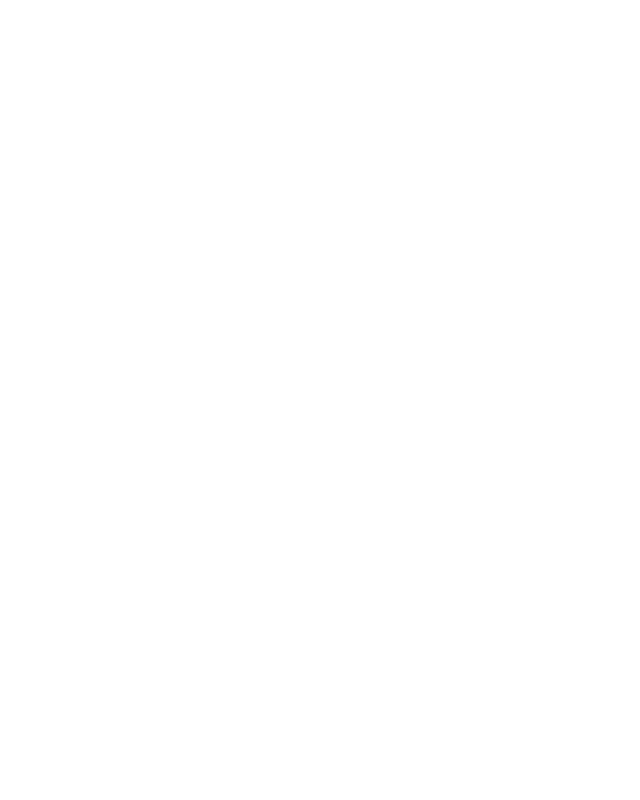
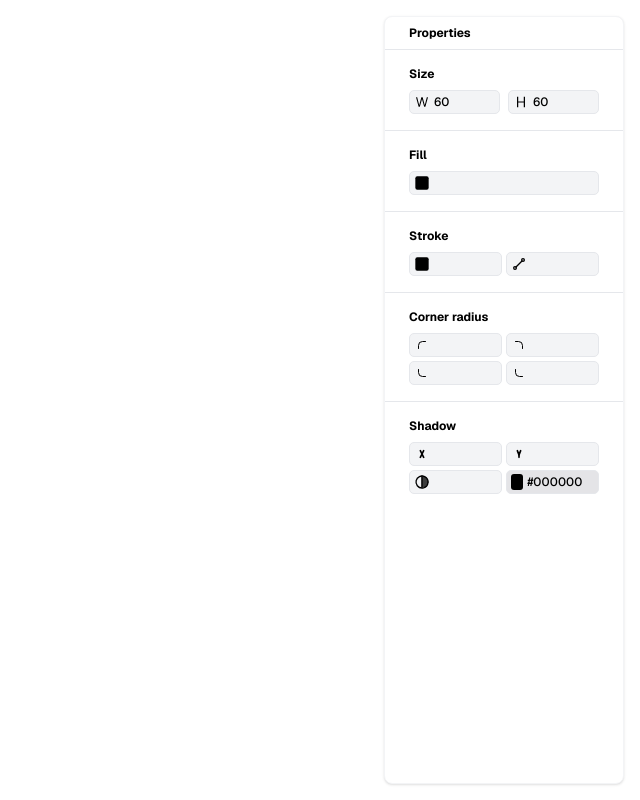
Before and after one commit to Carter2307/Experiments, a Next.js app: page /object-inspector in a window 1280 px wide. Shown: the whole page, without its empty margins (640-1280 px from the left). Built offline with nearby package versions, Linux system fonts and the light colour scheme.

Commit message:
fix compiling

```diff
--- a/src/app/(content)/object-inspector/components/Canva/Canva.tsx
+++ b/src/app/(content)/object-inspector/components/Canva/Canva.tsx
@@ -1,4 +1,4 @@
-"use client"
+"use client";
 
 import React from "react";
 
@@ -13,8 +13,8 @@
 
 const Canva = (props: CanvaI) => {
   const { children, zoom: inititalZoom = 1, ...rest } = props;
-    const [zoom, setZoom] = React.useState(inititalZoom);
-    const pixels =  window.innerWidth
+  const [zoom, setZoom] = React.useState(inititalZoom);
+  const pixels =  0;
 
   const style = {
     height: `100%`,
@@ -43,11 +43,7 @@
 
   return (
     <div className="h-full w-full bg-white">
-      <svg
-        className=""
-        {...rest}
-        viewBox={`0 0 ${pixels} ${pixels}`}
-      >
+      <svg className="" {...rest} viewBox={`0 0 ${pixels} ${pixels}`}>
         <g>
           <defs>
             <pattern
--- a/src/app/(content)/object-inspector/components/Shapes/Shape.tsx
+++ b/src/app/(content)/object-inspector/components/Shapes/Shape.tsx
@@ -3,13 +3,13 @@
 import React from "react";
 import { ShapeProps, ShapeKind } from "../../types";
 import Element, { ElementType } from "../core/Elements";
-import { AppContext } from "../../page";
+import { AppContext } from "../../context";
 
 const Shape = (props: ShapeProps) => {
   const defaultProperties: ShapeProps = {
     id: 0,
     type: ShapeKind.Square,
-    layout: { w: 48, h: 48 },
+    size: { w: 48, h: 48 },
     position: { x: 48, y: 48 },
     fill: "#e5e5e5",
     radius: {
--- /dev/null
+++ b/src/app/(content)/object-inspector/context.tsx
@@ -0,0 +1,19 @@
+"use client";
+
+import React, { ReactNode } from "react";
+
+type AppProps = {
+  pixels: number;
+};
+
+export const AppContext = React.createContext<AppProps>({
+  pixels: 0,
+});
+
+export default function AppProvider({ children }: { children: ReactNode }) {
+  return (
+    <AppContext.Provider value={{ pixels: 0 }}>
+      {children}
+    </AppContext.Provider>
+  );
+}
--- a/src/app/(content)/object-inspector/page.tsx
+++ b/src/app/(content)/object-inspector/page.tsx
@@ -6,80 +6,76 @@
 import { ShapeKind, ShapeProps } from "./types";
 import Canva from "./components/Canva/Canva";
 import Point from "./components/core/Point";
+import AppProvider from "./context";
 
 type AppProps = {
   pixels: number;
 };
 
-export const AppContext = React.createContext<AppProps>({
-  pixels: window.screen.width,
-});
+export default function Page() {
+  // Tableau de shape
+  const [shapes, setShapes] = React.useState<ShapeProps[]>([
+    {
+      id: 0,
+      type: ShapeKind.Square,
+      size: { w: 60, h: 60 },
+      position: new Point(10, 30),
+      fill: "#e5e5e5",
+    },
+    {
+      id: 1,
+      type: ShapeKind.Square,
+      size: { w: 80, h: 300 },
+      position: new Point(40, 100),
+      fill: "#e5e5e5",
+    },
+  ]);
 
-export default function Page() {
-  // // Tableau de shape
-  // const [shapes, setShapes] = React.useState<ShapeProps[]>([
-  //   {
-  //     id: 0,
-  //     type: ShapeKind.Square,
-  //     size: { w: 60, h: 60 },
-  //     position: new Point(10, 30),
-  //     fill: "#e5e5e5",
-  //   },
-  //   {
-  //     id: 1,
-  //     type: ShapeKind.Square,
-  //     size: { w: 80, h: 300 },
-  //     position: new Point(40, 100),
-  //     fill: "#e5e5e5",
-  //   },
-  // ]);
+  // La shape courante
+  const [currentShape, setCurrentShape] = React.useState(shapes[0]);
 
-  // // La shape courante
-  // const [currentShape, setCurrentShape] = React.useState(shapes[0]);
+  // Ajouter une forme
+  const addShape = () => {
+    const newShape = {
+      id: shapes.length == 0 ? 0 : shapes[shapes.length - 1].id + 1,
+      type: ShapeKind.Square,
+      layout: { w: 100, h: 100 },
+    };
 
-  // // Ajouter une forme
-  // const addShape = () => {
-  //   const newShape = {
-  //     id: shapes.length == 0 ? 0 : shapes[shapes.length - 1].id + 1,
-  //     type: ShapeKind.Square,
-  //     layout: { w: 100, h: 100 },
-  //   };
+    //setShapes((prev) => [...prev, newShape]);
+  };
 
-  //   //setShapes((prev) => [...prev, newShape]);
-  // };
+  //Mettre à jours les props
+  const updateShape = (id: number, newProps: Partial<ShapeProps>) => {
+    setShapes((prevShapes) =>
+      prevShapes.map((shape) =>
+        shape.id === id ? { ...shape, ...newProps } : shape
+      )
+    );
+  };
 
-  // //Mettre à jours les props
-  // const updateShape = (id: number, newProps: Partial<ShapeProps>) => {
-  //   setShapes((prevShapes) =>
-  //     prevShapes.map((shape) =>
-  //       shape.id === id ? { ...shape, ...newProps } : shape
-  //     )
-  //   );
-  // };
+  return (
+    <AppProvider>
+      <div className="workbench flex absolute left-0 top-0 right-0 bottom-0">
+        <div className="flex items-center justify-center flex-grow">
+          <Canva>
+            {shapes &&
+              shapes.map((shape) => (
+                <Shape
+                  key={shape.id}
+                  {...shape}
+                  whenSelected={(id: number) => setCurrentShape(shapes[id])}
+                />
+              ))}
+          </Canva>
+        </div>
 
-  // return (
-  //   <AppContext.Provider value={{ pixels: window.innerWidth }}>
-  //     <div className="workbench flex absolute left-0 top-0 right-0 bottom-0">
-  //       <div className="flex items-center justify-center flex-grow">
-  //         <Canva>
-  //           {shapes &&
-  //             shapes.map((shape) => (
-  //               <Shape
-  //                 key={shape.id}
-  //                 {...shape}
-  //                 whenSelected={(id: number) => setCurrentShape(shapes[id])}
-  //               />
-  //             ))}
-  //         </Canva>
-  //       </div>
-
-  //       <Inspector
-  //         currentShape={currentShape}
-  //         onUpdate={(newProps) => updateShape(currentShape.id, newProps)}
-  //       />
-  //       {/* todo => Toolsbar */}
-  //     </div>
-  //   </AppContext.Provider>
-  // );
-  <div className="">Object inspector experiment</div>
+        <Inspector
+          currentShape={currentShape}
+          onUpdate={(newProps) => updateShape(currentShape.id, newProps)}
+        />
+        {/* todo => Toolsbar */}
+      </div>
+    </AppProvider>
+  );
 }
```
